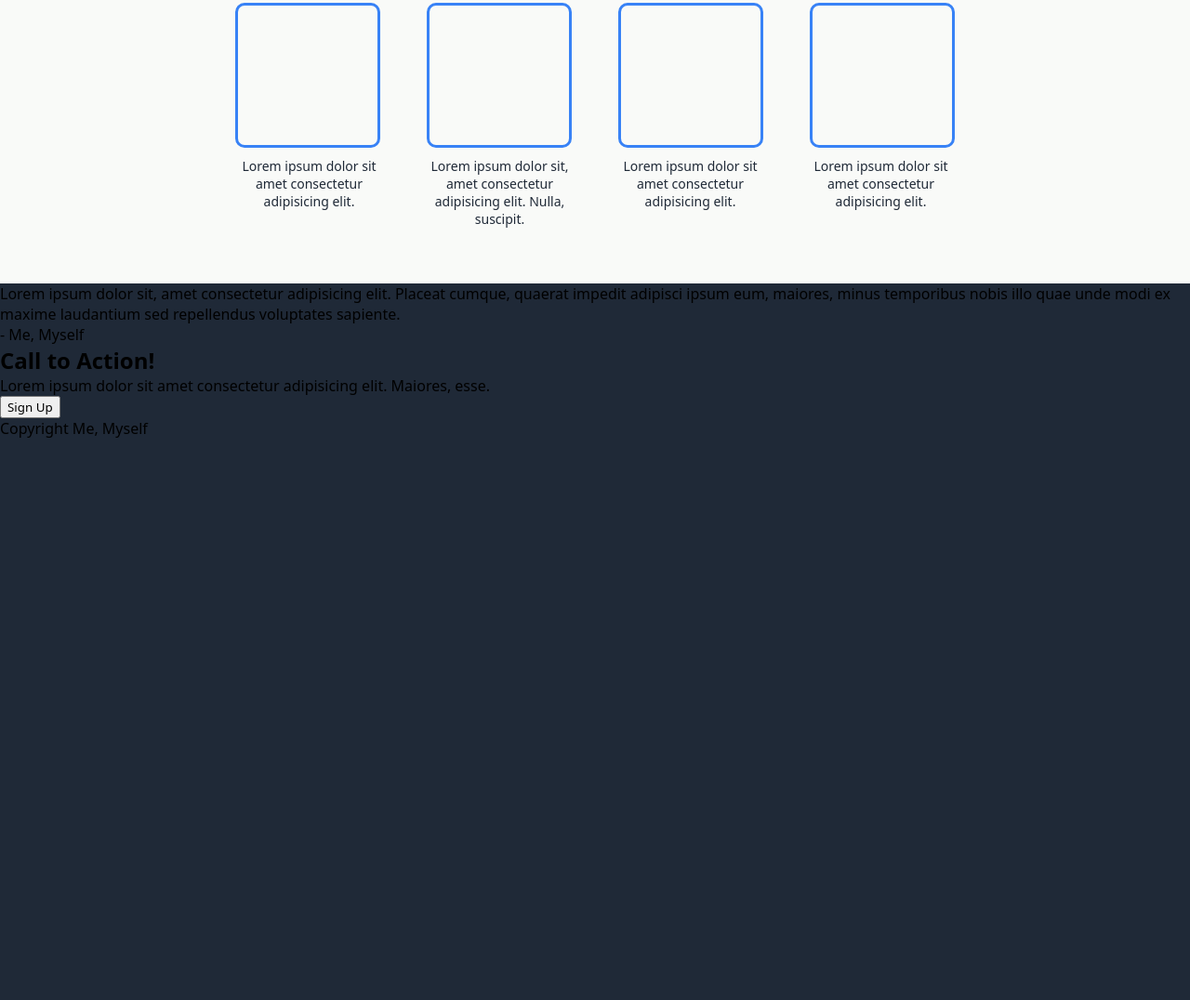
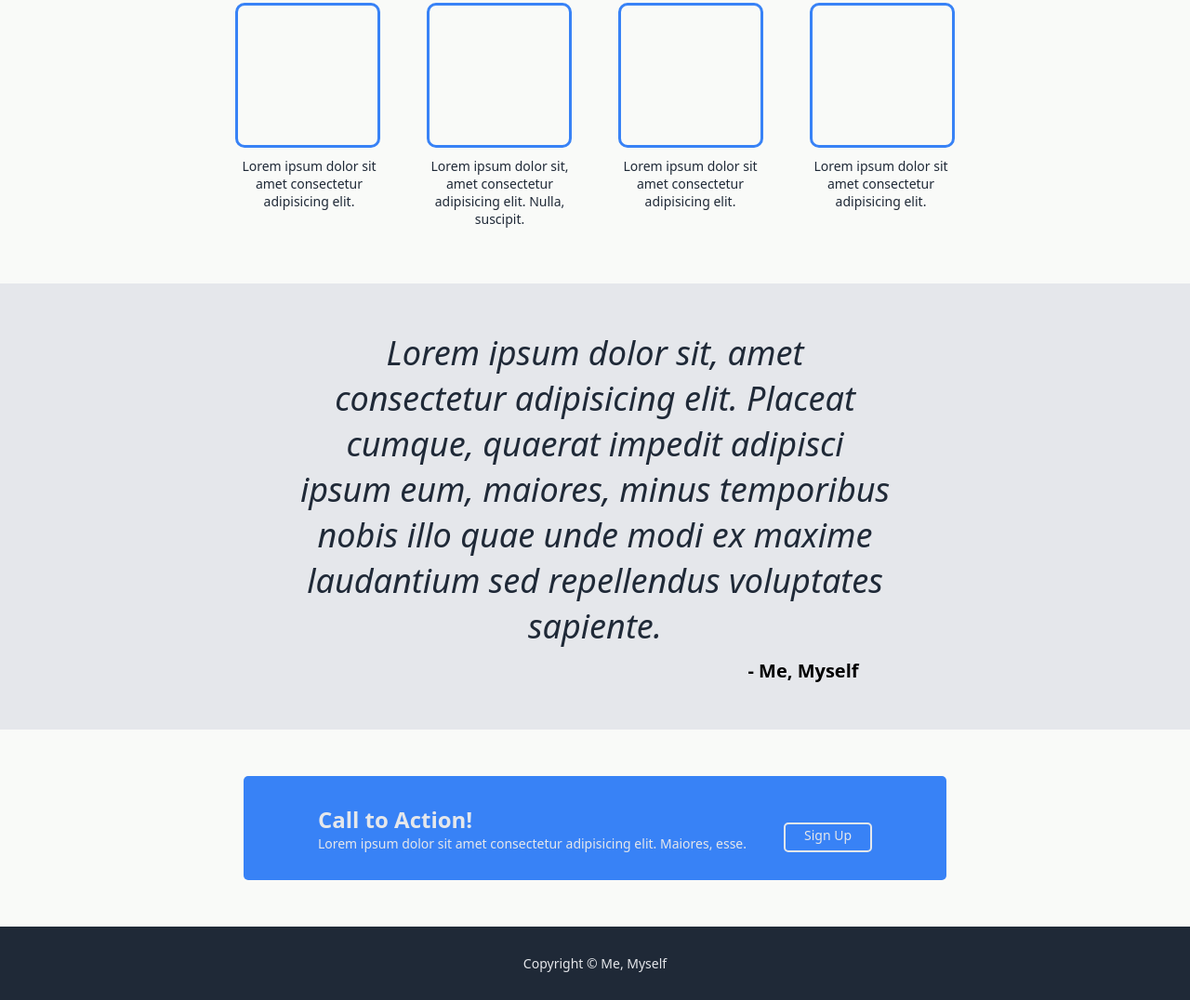
Before and after one commit to coolfoil/Landing-Page, a plain HTML site: page index.html in a window 1280 px wide. Shown: the part 669-1745 px from the top of the page at 93% size. Before the commit the page ends 1141 px from the top, so only its background shows below. Drawn offline with Linux system fonts and the light colour scheme.

Commit message:
add css to section3, section4, footer

```diff
--- a/index.html
+++ b/index.html
@@ -10,9 +10,9 @@
 <header class="header">
   <h2 class="logo">Header Logo</h2>
   <div class="links">
-    <a class="link">header link one</a>
-    <a class="link">header link two</a>
-    <a class="link">header link three</a>
+    <a href="" class="link">header link one</a>
+    <a href="" class="link">header link two</a>
+    <a href="" class="link">header link three</a>
   </div>
 </header>
 <body>
@@ -49,15 +49,21 @@
   </section>
   <section class="section3">
     <p class="quote">Lorem ipsum dolor sit, amet consectetur adipisicing elit. Placeat cumque, quaerat impedit adipisci ipsum eum, maiores, minus temporibus nobis illo quae unde modi ex maxime laudantium sed repellendus voluptates sapiente.</p>
-    <p>- Me, Myself</p>
+    <p class="author">- Me, Myself</p>
   </section>
   <section class="section4">
-    <h2>Call to Action!</h2>
-    <p>Lorem ipsum dolor sit amet consectetur adipisicing elit. Maiores, esse.</p>
-    <button class="sign-ip">Sign Up</button>
+    <div class="action">
+      <div class="action-left">
+        <h2>Call to Action!</h2>
+        <p>Lorem ipsum dolor sit amet consectetur adipisicing elit. Maiores, esse.</p>
+      </div>
+    <div class="action-right">
+      <a href="" class="sign-up">Sign Up</a>
+    </div>
+  </div>
   </section>
   <footer class="footer">
-    Copyright Me, Myself
+    Copyright © Me, Myself
   </footer>
 </body>
 </html>
--- a/style.css
+++ b/style.css
@@ -27,6 +27,14 @@ body {
   gap: 15px;
   font-size: 18px;
   color: #e5e7eb;
+}
+.header .links .link {
+  color: #e5e7eb;
+  text-decoration: none;
+}
+
+.header .links .link:hover {
+  color: #bec3cf;
 }
 
 .section1 {
@@ -126,3 +134,96 @@ body {
   font-size: 14px;
   color: #1f2937;
 }
+
+.section3 {
+  display: flex;
+  background-color: #e5e7eb;
+  flex-wrap: wrap;
+  align-content: center;
+  justify-content: center;
+}
+
+.section3 .quote {
+  font-size: 36px;
+  font-weight: lighter;
+  font-style: italic;
+  color: #1f2937;
+  text-align: center;
+  margin-left: 25%;
+  margin-right: 25%;
+  padding-top: 50px;
+}
+
+.section3 .author {
+  padding-top: 10px;
+  padding-bottom: 50px;
+  margin-left: 35%;
+  font-size: 20px;
+  font-weight: bold;
+}
+
+.section4 {
+  display: flex;
+  justify-content: center;
+  align-content: center;
+  background-color: #f9faf8;
+}
+
+.section4 .action {
+  display: flex;
+  background-color: #3882f6;
+  margin-left: 15%;
+  margin-right: 15%;
+  margin-top: 50px;
+  margin-bottom: 50px;
+  padding-top: 30px;
+  padding-bottom: 30px;
+  padding-left: 80px;
+  padding-right: 80px;
+  border-radius: 5px;
+}
+
+.section4 .action-left {
+  display: flex;
+  flex-direction: column;
+  color: #e5e7eb;
+}
+
+.section4 .action-left p {
+  font-weight: lighter;
+  font-size: 14px;
+}
+
+.section4 .action-right {
+  display: flex;
+  justify-content: center;
+  align-content: center;
+  padding-left: 40px;
+}
+
+.section4 .action-right a {
+  text-decoration: none;
+  border-style: solid;
+  border-color: #e5e7eb;
+  border-width: 2px;
+  border-radius: 5px;
+  color: #e5e7eb;
+  font-size: 14px;
+  padding-left: 20px;
+  padding-right: 20px;
+  padding-top: 2px;
+  margin-top: 20px;
+}
+
+.section4 .action-right a:hover {
+  color: #3882f6;
+  background-color: #e5e7eb;
+}
+
+.footer {
+  text-align: center;
+  color: #e5e7eb;
+  font-size: 14px;
+  font-weight: lighter;
+  margin: 30px;
+}
```
